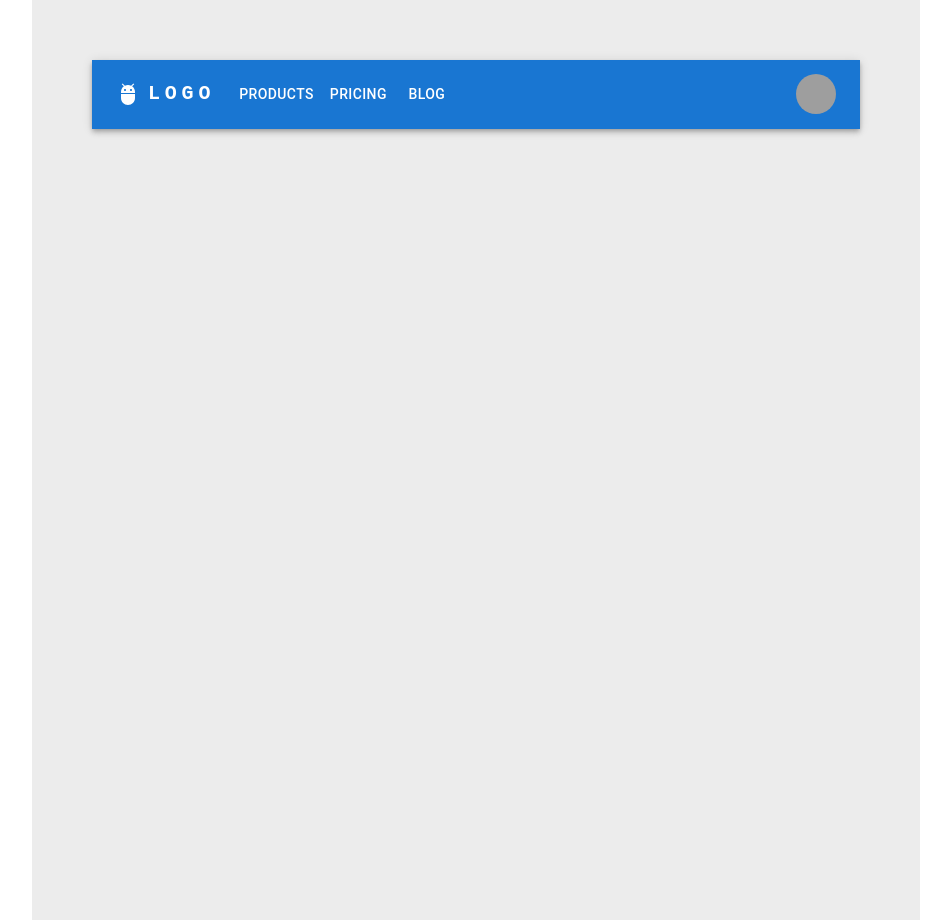
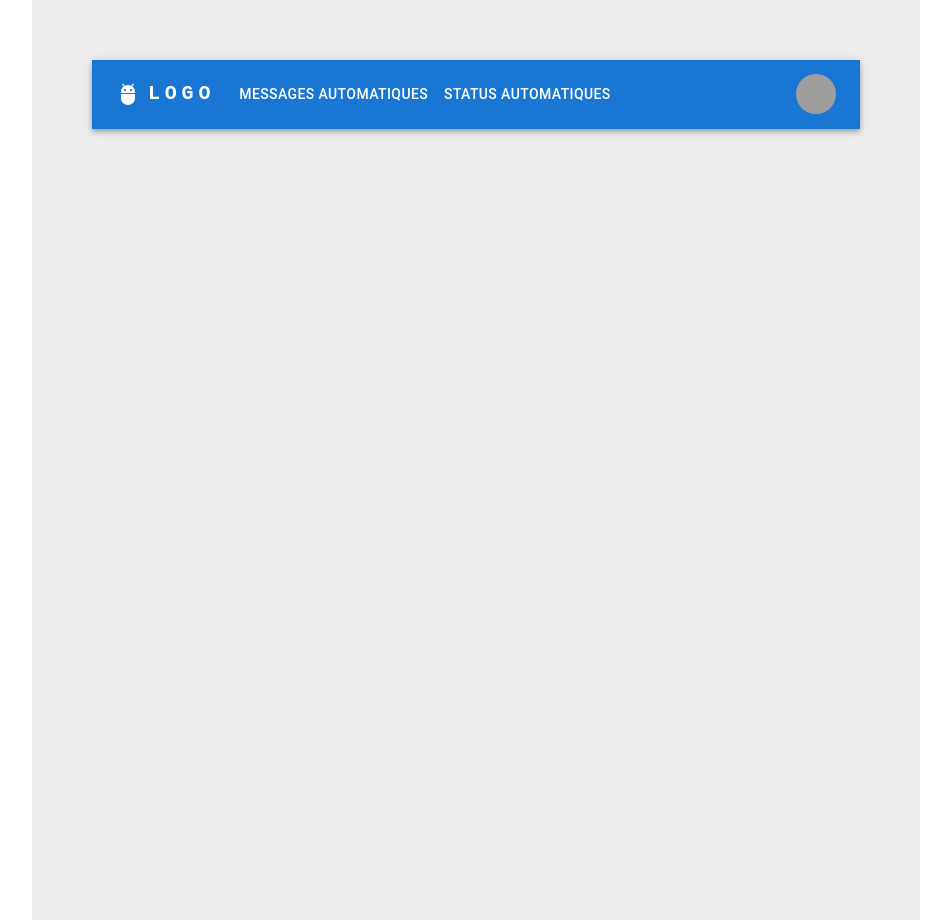
Before and after one commit to 1Cryptify/automatisationWathsapp, a React (Create React App) app: page / in a window 1280 px wide. Shown: the whole page, without its empty margins (164-1115 px from the left). Built offline with nearby package versions, Linux system fonts and the light colour scheme; grey boxes are pictures that could not be loaded.

Commit message:
ajout des nouvelle vue

```diff
--- a/src/Home.jsx
+++ b/src/Home.jsx
@@ -12,9 +12,10 @@ import Button from '@mui/material/Button';
 import Tooltip from '@mui/material/Tooltip';
 import MenuItem from '@mui/material/MenuItem';
 import AdbIcon from '@mui/icons-material/Adb';
+import Msg from './Msg';
 
-const pages = ['Products', 'Pricing', 'Blog'];
-const settings = ['Profile', 'Account', 'Dashboard', 'Logout'];
+const pages = ['Messages automatiques', 'Status automatiques'];
+const settings = ['Profile', 'Compte', 'Tableau de Bord', 'deconnection'];
 
 function ResponsiveAppBar() {
   const [anchorElNav, setAnchorElNav] = React.useState(null);
@@ -164,6 +165,9 @@ function ResponsiveAppBar() {
 
 export default function Home() {
   return (
+    <Box>
     <ResponsiveAppBar/>
+    <Msg/>
+    </Box>
   )
 }
--- /dev/null
+++ b/src/Msg.jsx
@@ -0,0 +1,8 @@
+import React from 'react'
+
+export default function Msg() {
+  return (
+    <div>
+    </div>
+  )
+}
```
